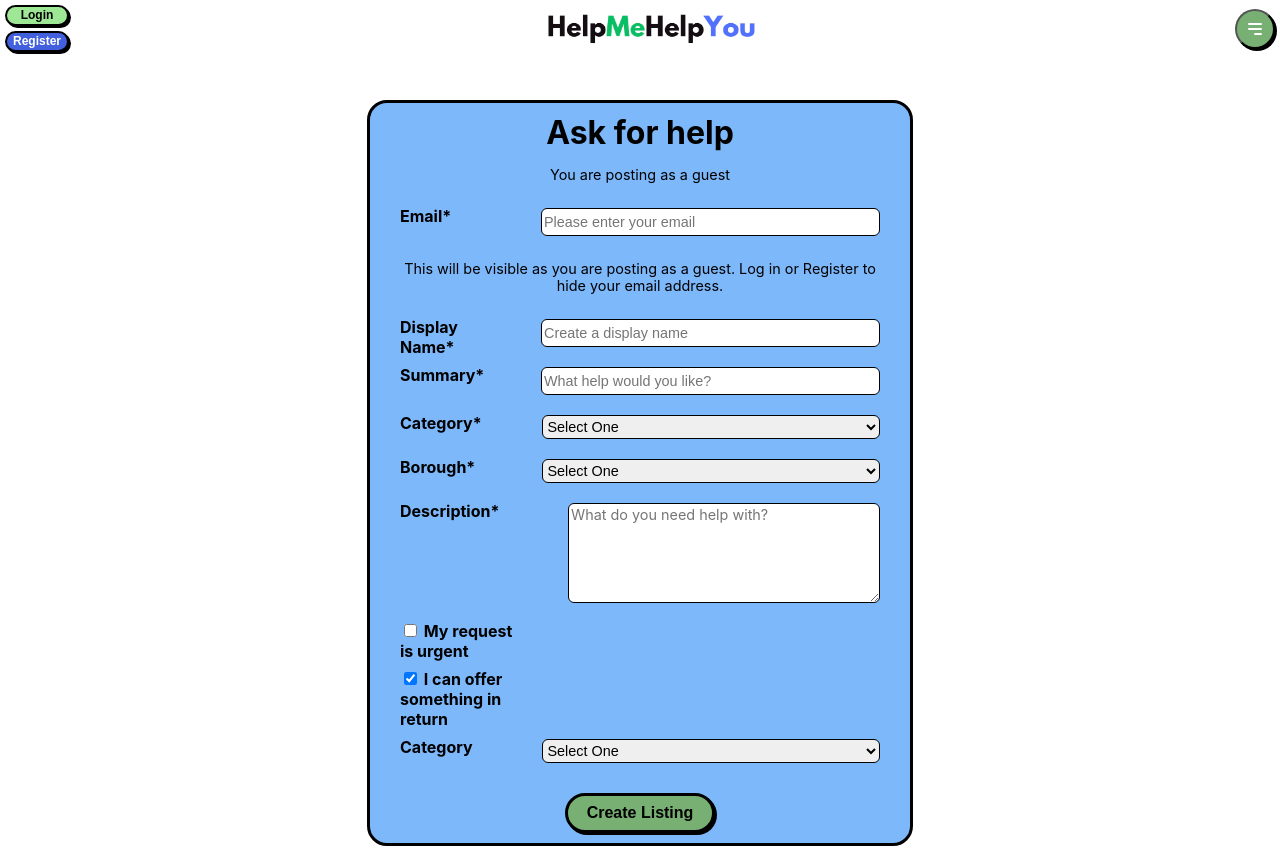
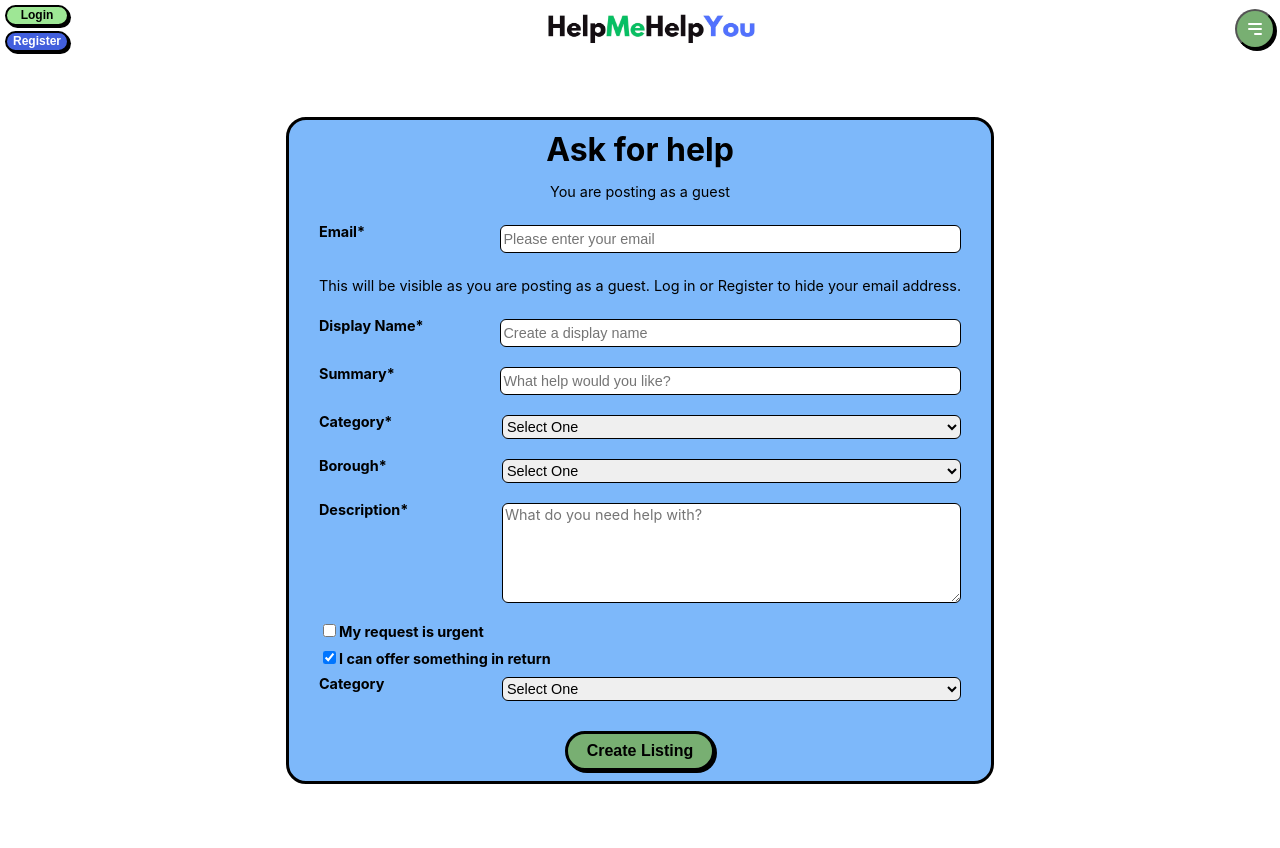
Before and after one commit to SchoolOfCode/bc14_final-project_front-end_arachnIDEs, a React (Create React App) app in the folder helpmehelpyou/: page /findhelpform in a window 1280 px wide. Shown: the top 848 px of the page. Built offline with nearby package versions, Linux system fonts and the light colour scheme.

Commit message:
CSS on Post Request sorted Co-Authored by: Mfar121 mohamed.farah1993@hotmail.com

```diff
--- a/helpmehelpyou/src/Components/PostRequest/postRequest.css
+++ b/helpmehelpyou/src/Components/PostRequest/postRequest.css
@@ -1,21 +1,22 @@
 .post-request-container {
-  margin: 3.125rem auto; /* 50px */
+  margin: 7rem auto;
   display: flex;
   flex-direction: column;
+  align-items: center;
   text-align: center;
-  max-width: 24.375rem; /* 390px */
+  max-width: 90%;
 }
 
 /* Box for the component */
 .ask-for-help {
   display: flex;
   flex-direction: column;
-  border: 0.1875rem solid #000000; /* 3px */
-  border-radius: 1.25rem; /* 20px */
-  margin: 1.25rem; /* 20px */
-  max-width: 21.875rem; /* 350px */
+  border: 0.1875rem solid #000000;
+  border-radius: 1.25rem;
+  margin: 1.25rem;
+  /* max-width: 21.875rem; */
   text-align: left;
-  padding: 0.625rem 1.875rem; /* 10px 30px */
+  padding: 0.625rem 1.875rem;
   background-color: #7db8fa;
 }
 
@@ -31,11 +32,11 @@
 
 #create-listing-btn {
   background-color: #78af72;
-  border-radius: 1.25rem; /* 20px */
-  border: 0.1875rem solid #000000; /* 3px */
-  margin-top: 1.25rem; /* 20px */
-  width: 9.375rem; /* 150px */
-  height: 2.5rem; /* 40px */
+  border-radius: 1.25rem;
+  border: 0.1875rem solid #000000;
+  margin-top: 1.25rem;
+  width: 9.375rem;
+  height: 2.5rem;
   align-self: center;
   font-size: 1rem;
   font-weight: bolder;
@@ -65,25 +66,24 @@
 /* Styles each input box */
 .ask-for-help-input {
   float: left;
-  width: 75%; /* 300px */
-  border-radius: 0.375rem; /* 6px */
-  margin-left: 1.875rem; /* 30px */
-  border: 0.09375rem solid #000000; /* 1.5px */
-  margin: 0.625rem 0px 0.625rem 1.875rem; /* 10px 0px 10px 30px */
-  /* width: 35%; 160px  */
-  height: 1.5rem; /* 40px */
+  width: 75%;
+  border-radius: 0.375rem;
+  margin-left: 1.875rem;
+  border: 0.09375rem solid #000000;
+  margin: 0.625rem 0px 0.625rem 1.875rem;
+  height: 1.5rem;
   font-size: 0.9rem;
 }
 
 /* Text area sizing */
 #ask-for-help-description.ask-for-help-input {
-  width: 35%; /* 160px */
-  height: 6.25rem; /* 100px */
+  width: 35%;
+  height: 6.25rem;
   font-family: -apple-system, BlinkMacSystemFont, "Segoe UI", "Roboto", "Oxygen",
     "Ubuntu", "Cantarell", "Fira Sans", "Droid Sans", "Helvetica Neue",
     sans-serif;
   box-sizing: border-box;
-  width: 65%;
+  width: 75%;
 }
 
 /* Centers the smaller text on the page */
@@ -92,7 +92,7 @@
 }
 
 .small-text {
-  font-size: 0.9rem; /*0.75rem; /* 12px */
+  font-size: 0.9rem;
 }
 
 /* Aligns the textarea with the label */
@@ -110,84 +110,62 @@
 .ask-for-help-label {
   float: left;
   width: 25%;
-  margin-top: 0.5rem; /* 8px */
-  font-size: 1rem; /*0.875rem; /* 14px */
+  margin-top: 0.5rem;
+  font-size: 0.9rem;
   font-weight: bold;
 }
 
+/* Get the checkbox label to be on one line, not wrapped */
+#urgent-request-checkbox-label {
+  flex: 1;
+}
+
+#offer-something-checkbox-label {
+  flex: 1;
+}
 /* Media Queries for Responsiveness */
 
 @media (max-width: 600px) {
-  .post-request-container {
-    margin: 70px auto; /* 25px */
-    margin-top: 90px auto;
-    max-width: 80%; /* 250px */
-  }
-
   .ask-for-help {
-    margin: 0.3125rem; /* 5px */
-    max-width: 100%; /* Changed from '15.625rem' to '100%' */
-    padding: 0.3125rem 0.9375rem; /* 5px 15px */
+    margin: 0.3125rem;
+    max-width: 100%;
   }
 
   .ask-for-help-input {
     float: left;
     width: 75%;
-    margin-left: 0.9375rem; /* 15px */
+    margin-left: 0.9375rem;
     cursor: pointer;
   }
 
   #ask-for-help-description {
-    width: 9.325rem; /* 120px */
-    height: 4.6875rem; /* 75px */
+    width: 9.325rem;
+    height: 4.6875rem;
     box-sizing: border-box;
     width: 65%;
   }
 
-  .small-text {
-    font-size: 0.625rem; /* 10px */
-  }
-
   .ask-for-help-label {
-    margin-top: 0.3125rem; /* 5px */
-    font-size: 0.75rem; /* 12px */
+    margin-top: 0.3125rem;
     float: left;
     width: 25%;
   }
 }
 
-/* .ask-for-help-label{
-  cursor: pointer;
-} */
-
 @media (min-width: 601px) and (max-width: 900px) {
-  .post-request-container {
-    margin-top: 110px auto;
-    margin: 70px auto;
-    max-width: 80%;
-    display: flex;
-    justify-content: center;
-    align-items: center;
-    margin: 0.3125rem; /* 10px */
-    max-width: 80%;
-    padding: 0.3125rem 0.9375rem; /* 10px 30px */
-  }
-
   .ask-for-help {
-    margin: 0.3125rem; /* 5px */
-    max-width: 100%; /* Changed from '15.625rem' to '100%' */
-    padding: 0.3125rem 0.9375rem; /* 5px 15px */
+    margin: 0.3125rem;
+    max-width: 100%;
   }
 
   .ask-for-help-input {
-    /* width: 35%; */
     float: left;
     width: 75%;
   }
 
   #ask-for-help-description {
-    width: 9.325rem; /* 150px */
-    height: 4.6875rem; /* 75px */
+    width: 9.325rem;
+    height: 4.6875rem;
     box-sizing: border-box;
     width: 65%;
   }
@@ -199,41 +177,28 @@
 }
 
 @media (min-width: 901px) {
-  .post-request-container {
-    margin: 90px auto; /* Keep the same margin as 900px */
-    max-width: 80%; /* Set the maximum width to 600px */
-    display: flex;
-    justify-content: center;
-    align-items: center;
+  /* .post-request-container {
+    min-width: 810px;
+    max-width: 75%;
+  } */
+  .ask-for-help-input {
+    float: left;
+    width: 75%;
   }
 
-  .ask-for-help-input {
-    float: left;
-    width: 75%; /* 300px */
-  }
   .ask-for-help-label {
     float: left;
     width: 25%;
   }
 
   .ask-for-help {
-    margin: 10px; /* Adjust the margin as needed */
-    max-width: 30rem; /* Adjust the maximum width as needed */
+    margin: 0.3125rem;
+    max-width: 100%;
   }
 
-  /* @media (min-width: 901px) {
-  .post-request-container {
-      margin: 90px auto; /* Keep the same margin as 900px */
-  /* max-width: 600px; /* 720px  }
-    } */
-
-  .ask-for-help {
-    margin: 0.625rem; /* 10px */
-    max-width: 30rem; /* 300px */
-  }
   #input.ask-for-help-input {
     float: left;
-    width: 75%; /* 300px */
+    width: 75%;
   }
 
   .ask-for-help-label {
@@ -242,6 +207,6 @@
   }
 
   #ask-for-help-description {
-    width: 9.375rem; /* 150px */
+    width: 9.375rem;
   }
 }
--- a/helpmehelpyou/src/Components/PostRequest/postRequest.js
+++ b/helpmehelpyou/src/Components/PostRequest/postRequest.js
@@ -219,7 +219,9 @@ export default function PostRequest() {
                 <option value="Local shopping 🛍️">Local Shopping</option>
                 <option value="Moving house 🏠">Moving House</option>
                 <option value="Disability Help ♿️">Disability Help</option>
-                <option value="Transporting items 🚚">Transporting Items</option>
+                <option value="Transporting items 🚚">
+                  Transporting Items
+                </option>
               </optgroup>
               <optgroup label="Other">
                 <option value="Just a cup of tea 🫖">Just a cup of tea</option>
@@ -315,13 +317,16 @@ export default function PostRequest() {
           {/* <p>Tick all that apply...</p> */}
           {/* Checkboxes - urgent request & skills offered */}
           <div className="ask-for-help-div">
-            <label className="ask-for-help-label">
+            <label
+              className="ask-for-help-label"
+              id="urgent-request-checkbox-label"
+            >
               <input
                 type="checkbox"
                 id="urgent-request"
                 name="urgent-request"
                 onChange={handleUrgentChange}
-              ></input>{" "}
+              ></input>
               My request is urgent
             </label>
           </div>
@@ -347,15 +352,20 @@ export default function PostRequest() {
               />
             </div>
           )}
-          <label className="ask-for-help-label">
+          <div className="ask-for-help-div">
+            <label
+              className="ask-for-help-label"
+              id="offer-something-checkbox-label"
+            >
               <input
                 id="offer-something-checkbox"
                 type="checkbox"
                 onChange={handleOfferChange}
                 checked={offer}
-            ></input>{" "}
+              ></input>
               I can offer something in return
             </label>
+          </div>
           {/* Skills Offered dropdown */}
           {offer && (
             <div className="ask-for-help-div">
@@ -416,10 +426,14 @@ export default function PostRequest() {
                   <option value="Local shopping 🛍️">Local Shopping</option>
                   <option value="Moving house 🏠">Moving House</option>
                   <option value="Disability Help ♿️">Disability Help</option>
-                  <option value="Transporting items 🚚">Transporting Items</option>
+                  <option value="Transporting items 🚚">
+                    Transporting Items
+                  </option>
                 </optgroup>
                 <optgroup label="Other">
-                  <option value="Just a cup of tea 🫖">Just a cup of tea</option>
+                  <option value="Just a cup of tea 🫖">
+                    Just a cup of tea
+                  </option>
                 </optgroup>
               </select>
             </div>
```
Lines whose indentation alone changed are shown as unchanged.
